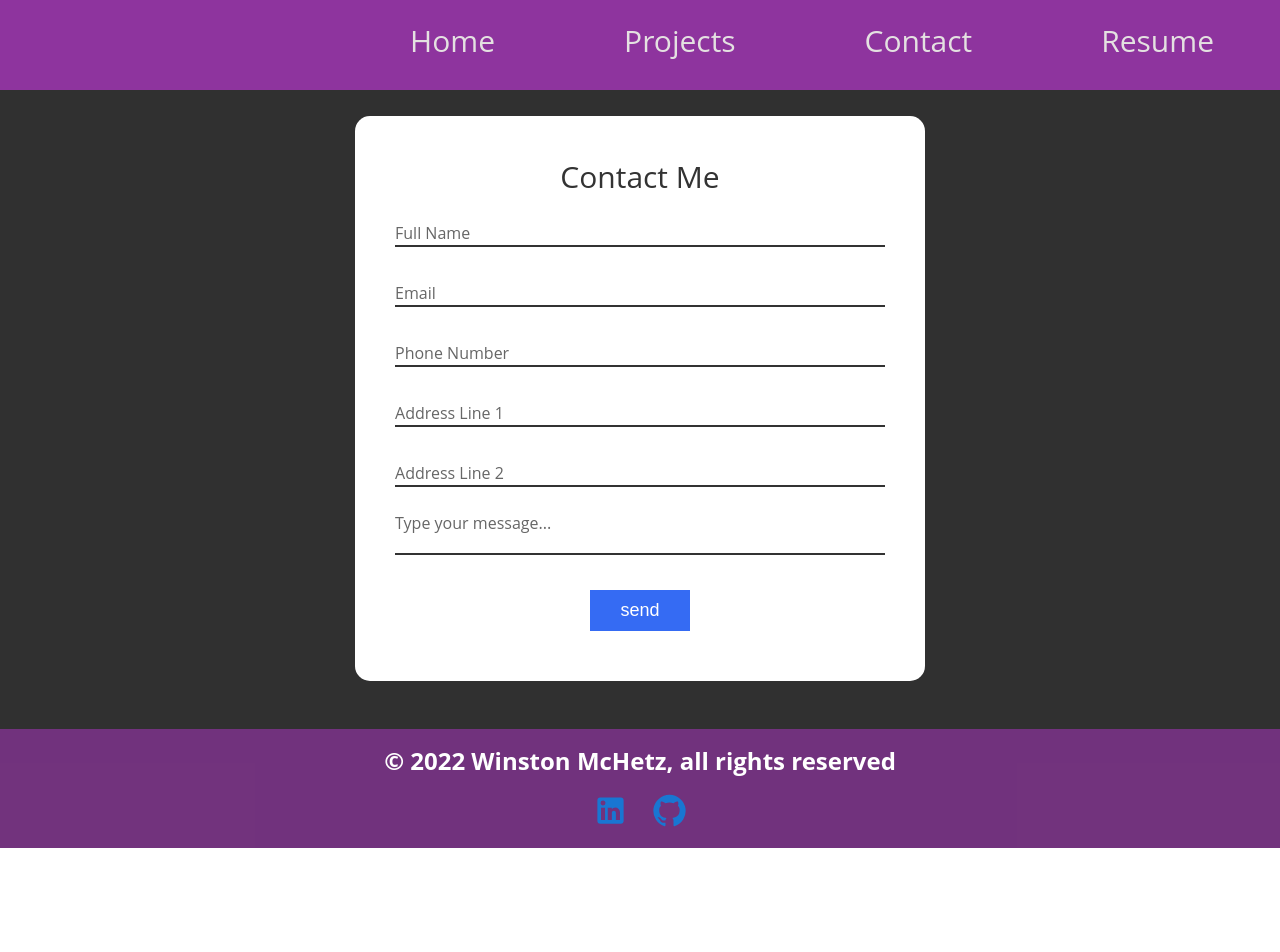
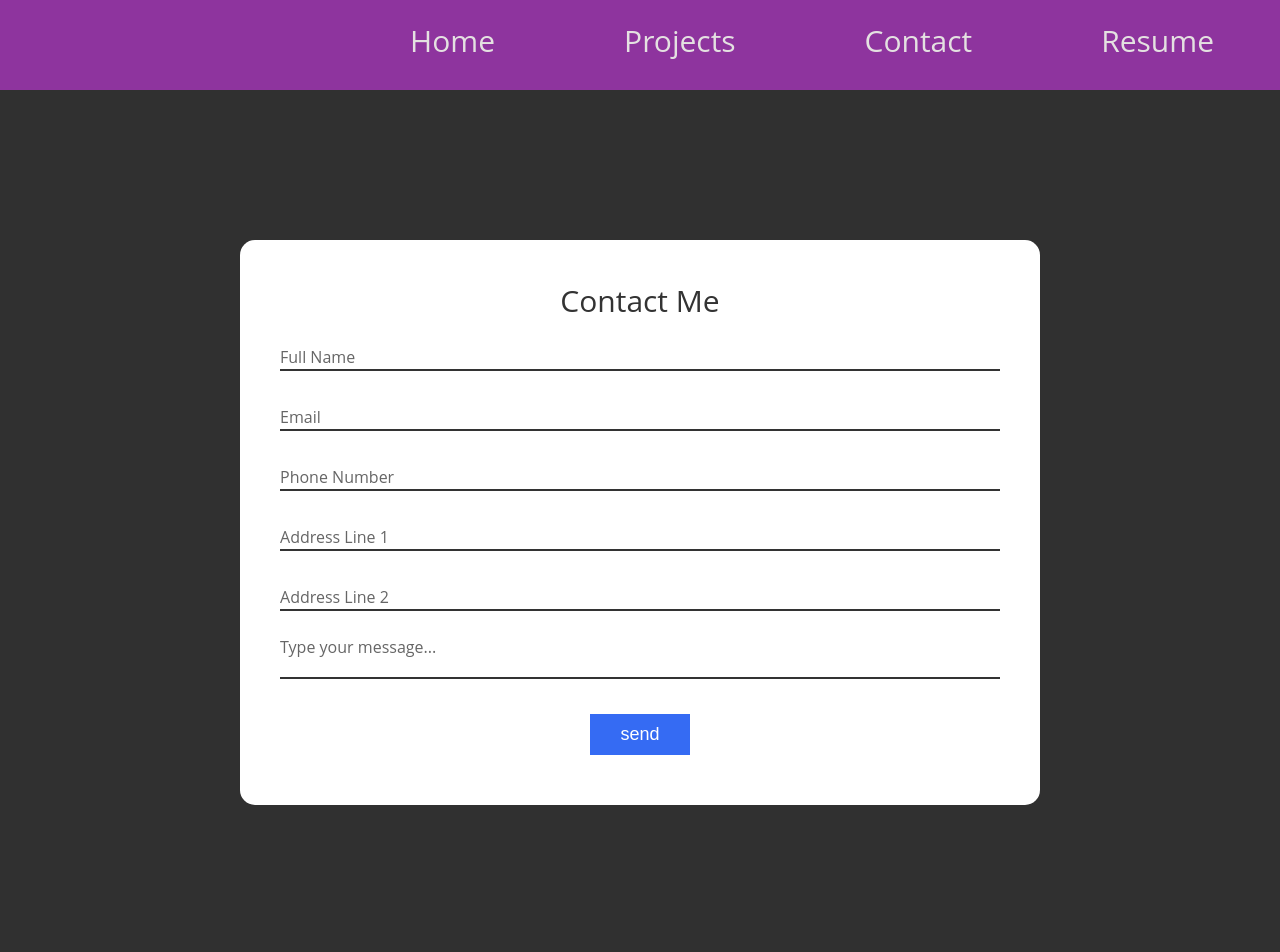
Before and after one commit to winston1337/winstonmchetz-portfolio, a React (Create React App) app: page /contact in a window 1280 px wide. Shown: the top 952 px of the page. Before the commit the page ends 848 px from the top, so only its background shows below. Built offline with nearby package versions, Linux system fonts and the light colour scheme.

Commit message:
additional media queries

```diff
--- a/src/components/navbar/bio/Bio.scss
+++ b/src/components/navbar/bio/Bio.scss
@@ -38,9 +38,9 @@
 
 
 
-@media (max-width: 900px) {
+@media (max-width: 600px) {
     .about-me p {
-        font-size: 1.5rem;
+        font-size: 1.3rem;
     }
     .about-section {
         width: 350px;
@@ -48,12 +48,19 @@
         margin-right: auto;
     }
 }
-
-@media (max-width: 500px) {
-
-
-    .about-me p {
-        font-size: 1.3rem;
+@media screen and (min-width: 900px) and (max-width: 1400px) {
+    .about-section {
+        width: 600px;
     }
-
+    footer {
+        margin-top: 100%;
+    }
 }
+@media screen and (min-width: 768px) and (max-width: 1400px) {
+    .about-section {
+        width: 600px;
+    }
+    footer {
+        margin-top: 100%;
+    }
+}
--- a/src/components/navbar/contact/Contact.scss
+++ b/src/components/navbar/contact/Contact.scss
@@ -1,11 +1,13 @@
 .contactForm
 {
-  width: 570px;
+  width: 700px;
   padding: 40px;
   background: white;
   border-radius: 15px;
-  margin-bottom: 50px;
-  margin: auto;
+  margin-bottom: 100%;
+  margin-left: auto;
+  margin-right: auto;
+  margin-top: 50px;
 }
 .contactForm h2
 {
@@ -69,12 +71,18 @@ color: #666;
 
 }
 
-@media screen and (max-width: 960px) {
+@media screen and (min-width: 350px) and (max-width: 600px) {
   .contactForm {
-    width: 340px;
+    width: 350px;
   }
   .headText {
     font-size: 15px;
     margin-bottom: 15px;
   }
 }
+@media screen and (min-width: 900px) and (max-width: 1400px) {
+  .contactForm {
+    width: 800px;
+    margin-top: 150px;
+  }
+}
--- a/src/components/navbar/footer/Footer.scss
+++ b/src/components/navbar/footer/Footer.scss
@@ -19,7 +19,7 @@ footer {
     padding-bottom: 15px;
 }
 
-@media screen and (max-width: 960px) {
+@media screen and (max-width: 600px) {
     .icon-wrapper {
         border-radius: 1rem;
         height: 50px;
@@ -29,3 +29,10 @@ footer {
         padding: .2rem;
     }
 }
+
+@media screen and (max-width: 1024px) and (min-width: 700px) {
+    footer {
+        height: auto;
+    }
+
+}
```
